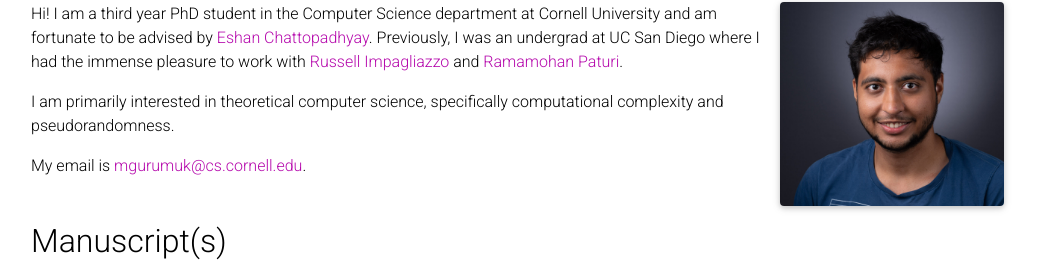
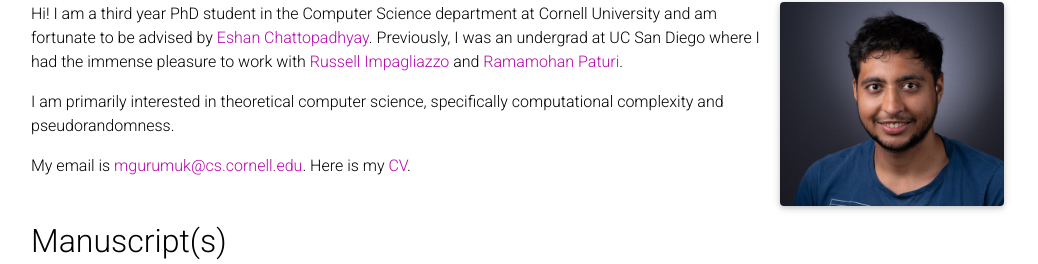
Before and after one commit to mjguru/mjguru.github.io, a Jekyll site: the page built from _pages/about.md, in a window 1280 px wide, cut to the strip 142-406 px from the top of the page. Shown: the whole strip, without its empty margins (74-1112 px from the left). Built offline with Jekyll 4.4.1, drawn with Linux system fonts in a browser that asks for light colours; full-size pictures stand in for the smaller copies a plugin makes; comment, search, counter and statistics services are not loaded; a style sheet for code colours, icons or effects is not loaded.

Commit message:
Added CV

```diff
--- a/_pages/about.md
+++ b/_pages/about.md
@@ -22,4 +22,4 @@
 
 I am primarily interested in theoretical computer science, specifically computational complexity and pseudorandomness.
 
-My email is <a href="mailto:mgurumuk@cs.cornell.edu">mgurumuk@cs.cornell.edu</a>.
+My email is <a href="mailto:mgurumuk@cs.cornell.edu">mgurumuk@cs.cornell.edu</a>. Here is my <a href = "/assets/pdf/CV.pdf">CV</a>.
```
Also changed, not shown: 1 other file.
